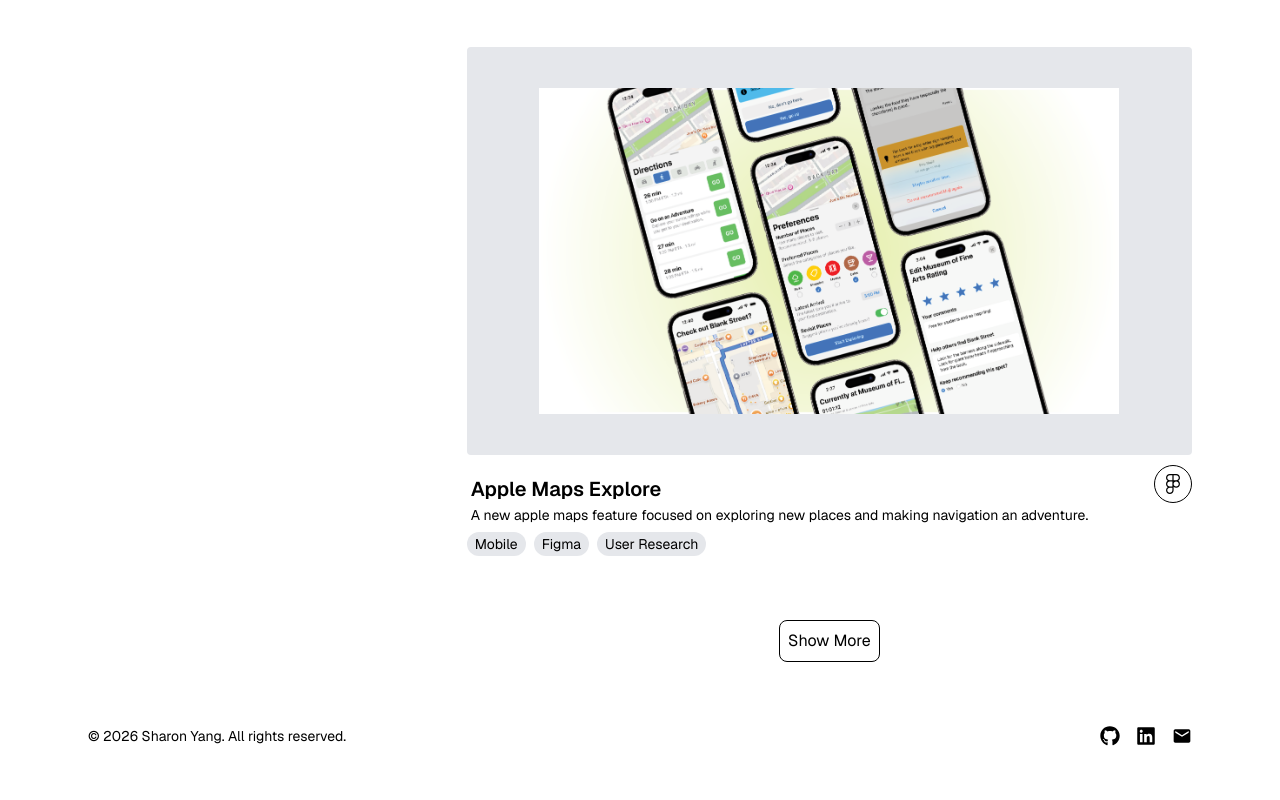
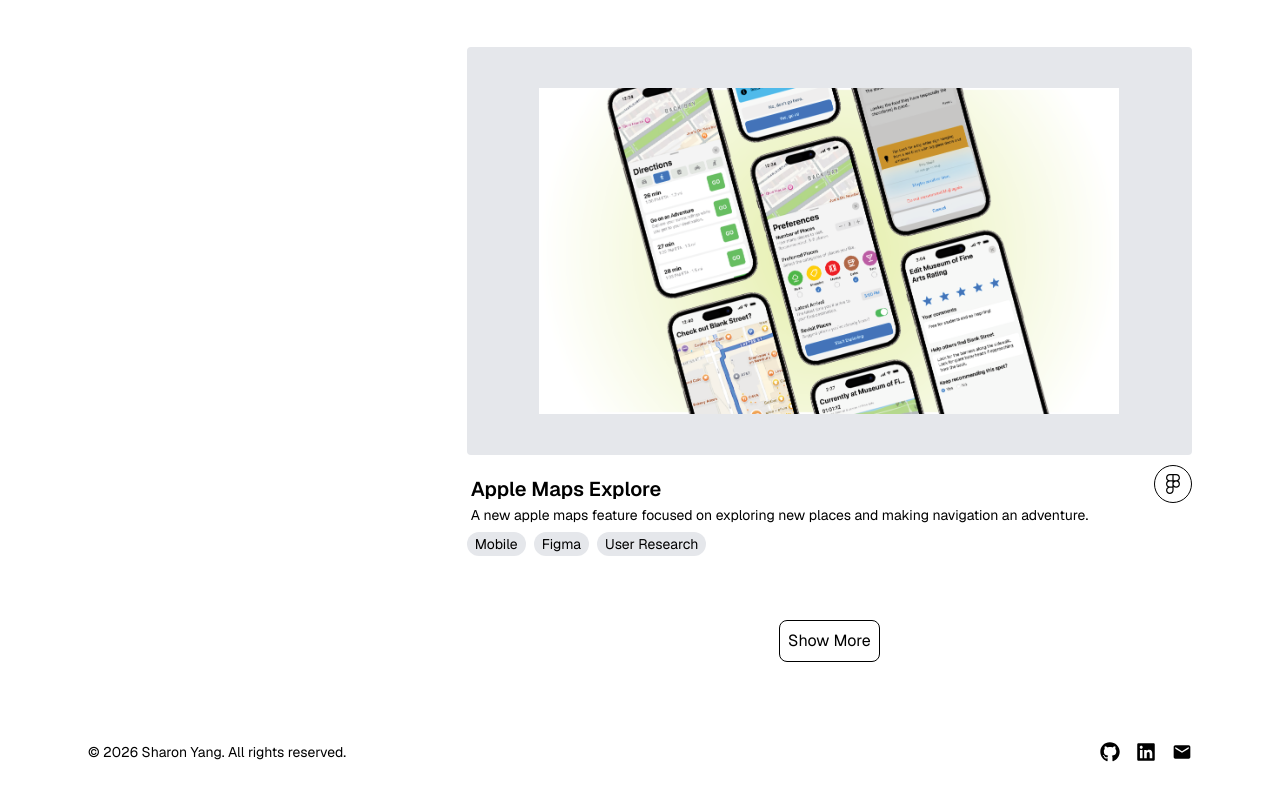
Before and after one commit to sharonyang16/sharonyang16.github.io, a Next.js app: page / in a window 1280 px wide. Shown: the part 4162-4962 px from the top of the page. Built offline with nearby package versions, Linux system fonts and the light colour scheme.

Commit message:
adjust padding

```diff
--- a/components/layout/Footer/Footer.tsx
+++ b/components/layout/Footer/Footer.tsx
@@ -6,7 +6,7 @@
 const Footer = () => {
   return (
     <footer className="w-full">
-      <div className="flex items-center justify-between pt-4 pb-16">
+      <div className="flex items-center justify-between pt-8 pb-16">
         <Typography intent="paragraph2" className="col-span-2">
           © {new Date().getFullYear()} Sharon Yang. All rights reserved.
         </Typography>
```
